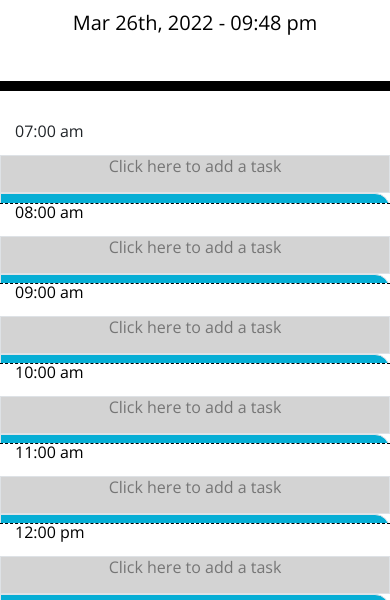
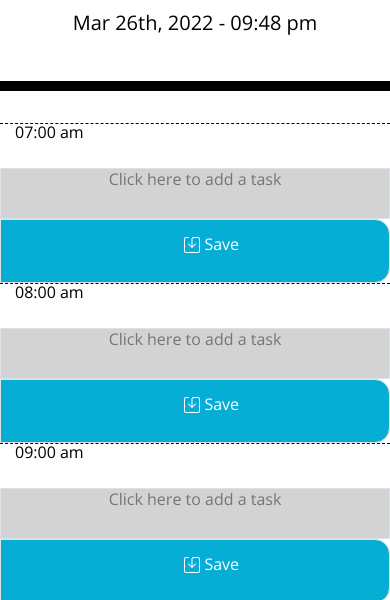
Before and after one commit to candiecane7/scheduler, a plain HTML site: page index.html in a window 390 px wide. Shown: the part 256-856 px from the top of the page. Drawn offline with nearby package versions, Linux system fonts and the light colour scheme.

Commit message:
fixed height problem when on smaller screen

```diff
--- a/assets/css/style.css
+++ b/assets/css/style.css
@@ -64,6 +64,7 @@ textarea{
   border-bottom-right-radius: 15px;
   background-color: #06AED5;
   color: white;
+
 }
 
 .saveBtn:hover {
@@ -71,3 +72,9 @@ textarea{
   transition: all .3s ease-in-out;
 
 }
+
+@media screen and (max-width: 995px) {
+  .row {
+    height: 160px;
+  }
+}
--- a/index.html
+++ b/index.html
@@ -24,7 +24,7 @@
   <div class="container-fluid">
 
     <div class="row justify-content-start" id="7">
-      <div class="time col-12 col-lg-1 hourgit ">07:00 am
+      <div class="time col-12 col-lg-1 hour ">07:00 am
       </div>
       <textarea class="col-12 col-lg-10 text-center border" id="text-container"
         placeholder="Click here to add a task"></textarea>
```
